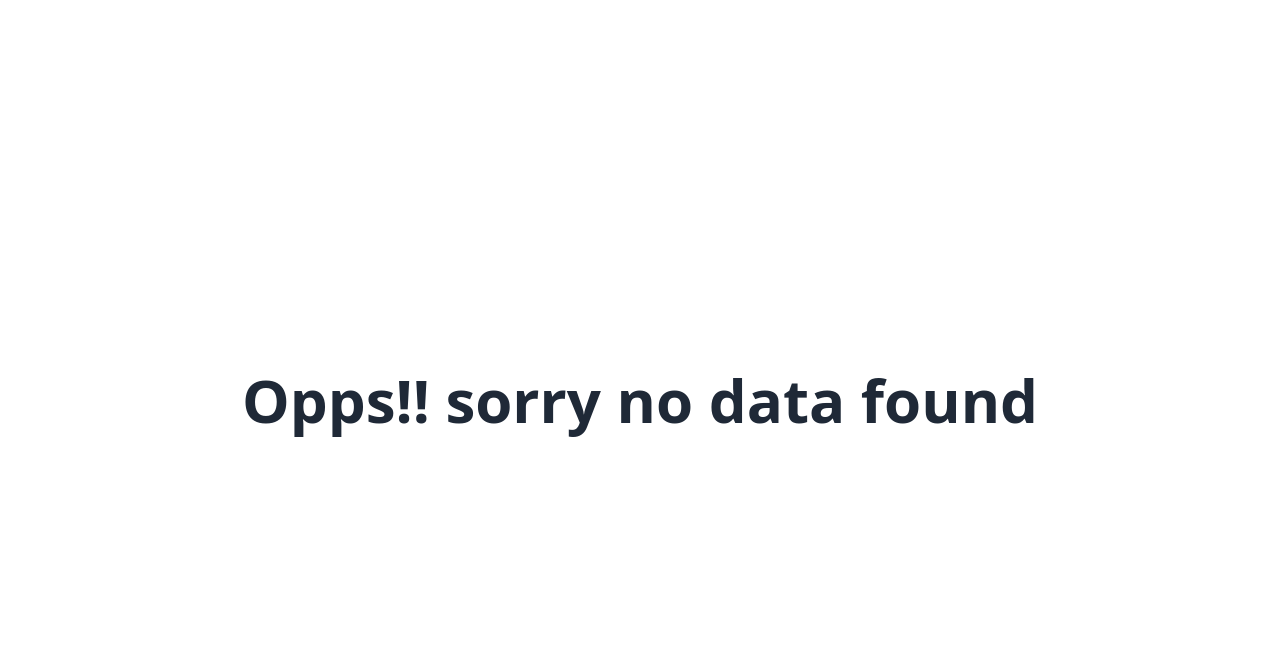
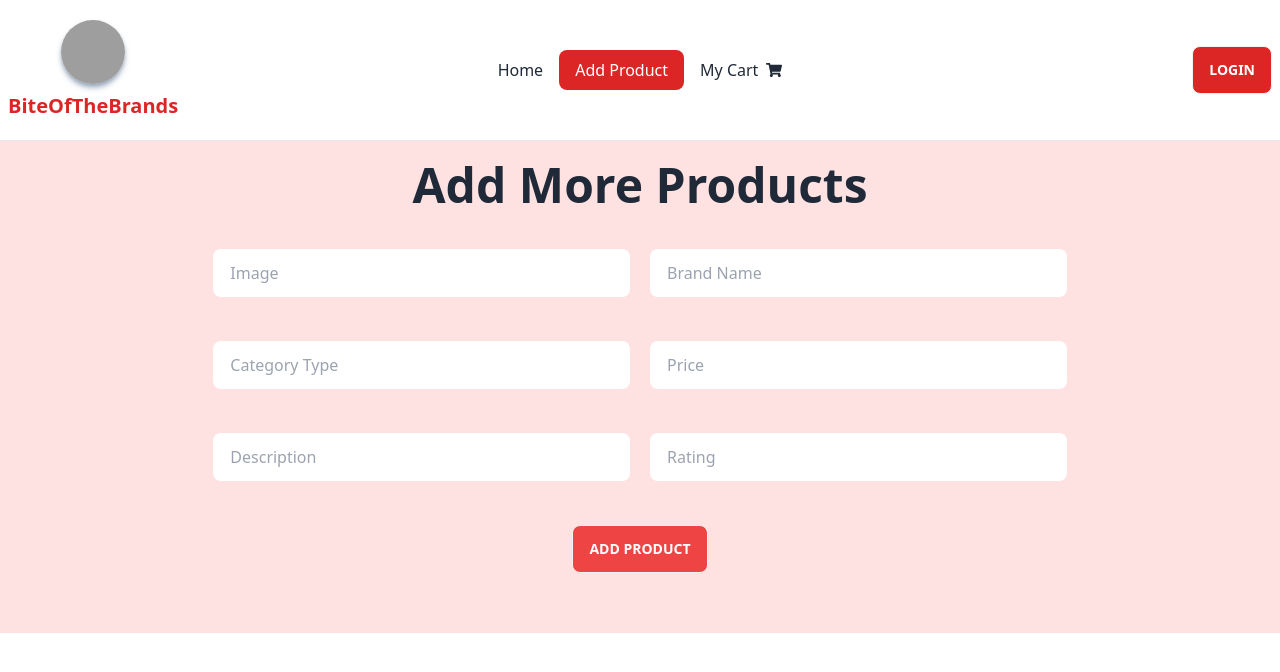
Before and after one commit to RawshanaraEity/brand-shop-client, a React (Vite) app: page /products in a window 1280 px wide. Shown: the top 672 px of the page. Built offline with nearby package versions, Linux system fonts and the light colour scheme; grey boxes are pictures that could not be loaded.

Commit message:
add product in database

```diff
--- a/src/components/Navbar.jsx
+++ b/src/components/Navbar.jsx
@@ -18,7 +18,7 @@ const Navbar = () => {
       <li className="text-base font-medium">
         {" "}
         <NavLink
-          to="/addProduct"
+          to="/products"
           className={({ isActive, isPending }) =>
             isPending ? "pending" : isActive ? "bg-red-600 text-white" : ""
           }
--- a/src/main.jsx
+++ b/src/main.jsx
@@ -24,7 +24,7 @@ const router = createBrowserRouter([
         element: <Home></Home>,
       },
       {
-        path: '/addProduct',
+        path: '/products',
         element: <AddProduct></AddProduct>
       },
       {
--- a/src/pages/AddProduct.jsx
+++ b/src/pages/AddProduct.jsx
@@ -1,8 +1,41 @@
 const AddProduct = () => {
+
+    const handleAddProduct = e =>{
+        e.preventDefault()
+        const form = e.target;
+        const photo = form.photo.value;
+        const name = form.name.value;
+        const type = form.type.value;
+        const price = form.price.value;
+        const description = form.description.value;
+        const rating = form.rating.value;
+        // console.log(photo, name, type, price, description, rating)
+
+        const myData = {
+            photo,name,type,price,description,rating
+        }
+        console.log(myData)
+
+        fetch('http://localhost:5000/products', {
+            method: 'POST',
+            headers: {
+                'content-type': 'application/json'
+            },
+            body: JSON.stringify(myData)
+        })
+        .then(res => res.json())
+        .then(data => {
+            console.log(data)
+        })
+
+    }
+
+
+
   return (
     <div className="py-5 bg-red-100">
       <h2 className="text-center text-5xl font-semibold">Add More Products</h2>
-      <form className="space-y-5 md:w-3/4 lg:w-2/3 mx-auto py-10">
+      <form onSubmit={handleAddProduct} className="space-y-5 md:w-3/4 lg:w-2/3 mx-auto py-10">
         <div className="flex gap-5">
           <input
             className="input w-full"
```
